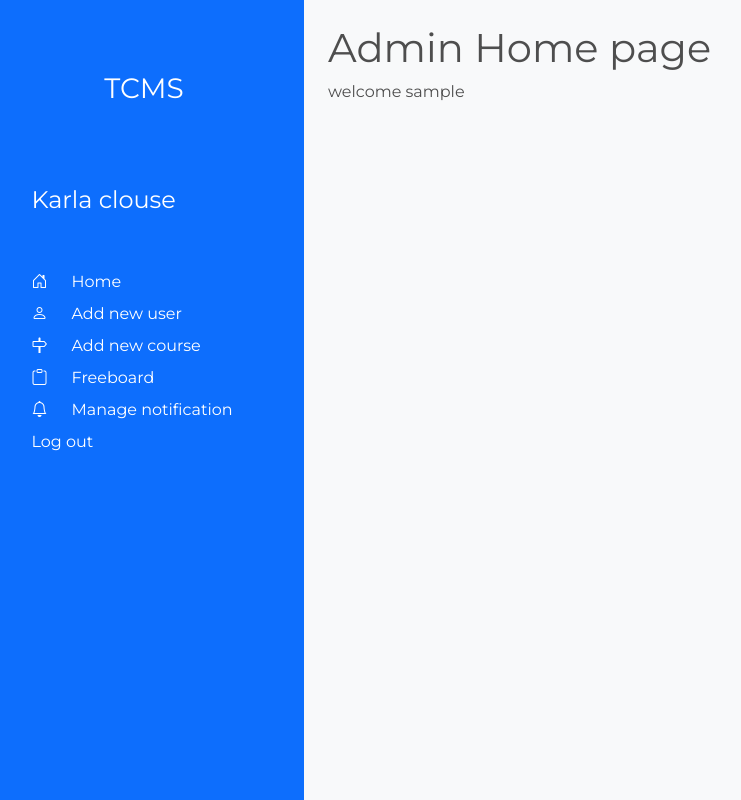
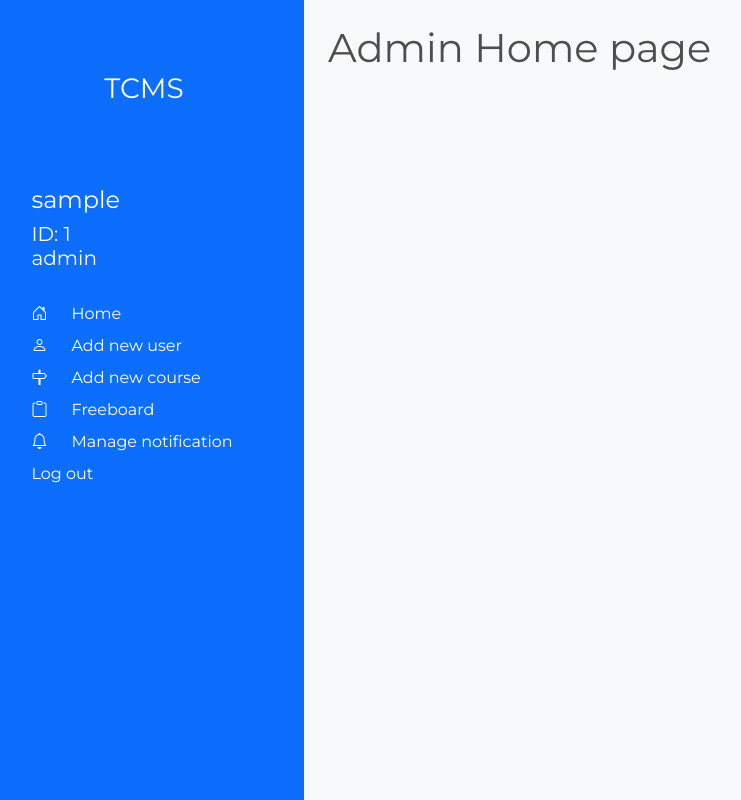
Before and after one commit to TKHTS/tennis-club-management-system, a PHP site: page /admin/index.php in a window 1280 px wide. Shown: the whole page, without its empty margins (16-757 px from the left). Run offline with PHP 8.4, Linux system fonts and the light colour scheme; the visitor is signed in with stand-in values (Sample User, id 1); a stand-in replaces the project's code that opens the database connection.

Commit message:
Add session and cookie

```diff
--- a/admin/header.php
+++ b/admin/header.php
@@ -1,3 +1,11 @@
+<?php
+if (!isset($_SESSION['user_name'])) {
+    session_destroy();
+    header('Location: /tcms/login.php');
+    exit;
+}
+?>
+
 <!DOCTYPE html>
 <html lang="en">
 
@@ -21,7 +29,8 @@
             <div class="col-3 bg-primary min-vh-100 position-sticky d-flex justify-content-center py-5">
                 <nav>
                     <h3 class="text-center text-white py-4">TCMS</h3>
-                    <h4 class="text-white py-5">Karla clouse</h4>
+                    <h4 class="text-white pt-5"><?php echo $_SESSION['user_name']; ?></h4>
+                    <h5 class="text-white pb-4">ID: <?php echo $_SESSION['user_id']."<br>".$_SESSION['user_type']; ?></h5>
                     <ul class="list-unstyled">
                         <li class="my-2"><i class="bi bi-house-door text-white"></i><a class="px-4 text-white text-decoration-none" href="index.php?p=home">Home</a></li>
                         <li class="my-2"><i class="bi bi-person text-white"></i><a class="px-4 text-white text-decoration-none" href="index.php?p=add_new_user">Add new user</a></li>
--- a/admin/index.php
+++ b/admin/index.php
@@ -1,4 +1,5 @@
 <?php
+session_start();
 include("../config/config.php");
 include('./header.php');
 ?>
--- a/admin/pages/home.php
+++ b/admin/pages/home.php
@@ -1,20 +1,3 @@
-<?php session_start();
-// if (!isset($_SESSION['customerName'])) {
-//     session_destroy();
-//     header('Location: customerLogin.php');
-//     exit;
-// }
-?>
-
 <h1>Admin Home page</h1>
 <?php
-echo "welcome " . $_SESSION['user_name'];
-        if ($_SERVER['REQUEST_METHOD'] == "POST") {
-            if ($_POST['logoutbtn'] == 'logout') {
-                session_unset();
-                session_destroy();
-                header('Location: customerLogin.php');
-                exit;
-            }
-        }
 ?>
--- a/login.php
+++ b/login.php
@@ -35,6 +35,8 @@ if ($_SERVER['REQUEST_METHOD'] == "POST") {
             if (password_verify($pass . $salt, $password)) {
                 $cookieValue = $row['email'];
                 $_SESSION['user_name'] = $row['user_name'];
+                $_SESSION['user_type'] = $row['user_type'];
+                $_SESSION['user_id'] = $row['user_id'];
                 if (isset($_POST['rememberme'])) {
                     if ($_POST['rememberme'] == "on") {
                         $cookieName = "useremail";
@@ -108,7 +110,7 @@ if ($_SERVER['REQUEST_METHOD'] == "POST") {
                         </div>
                         <div class="text-danger"><?= $message ?></div>
                         <div class="mb-3">
-                            <input type="checkbox" name="remember_me" id="rememberme"><span class="px-2">Remember me</span>
+                            <input type="checkbox" name="rememberme" id="rememberme"><span class="px-2">Remember me</span>
                         </div>
                         <button type="submit" class="btn btn-primary">Login</button>
                     </form>
```
